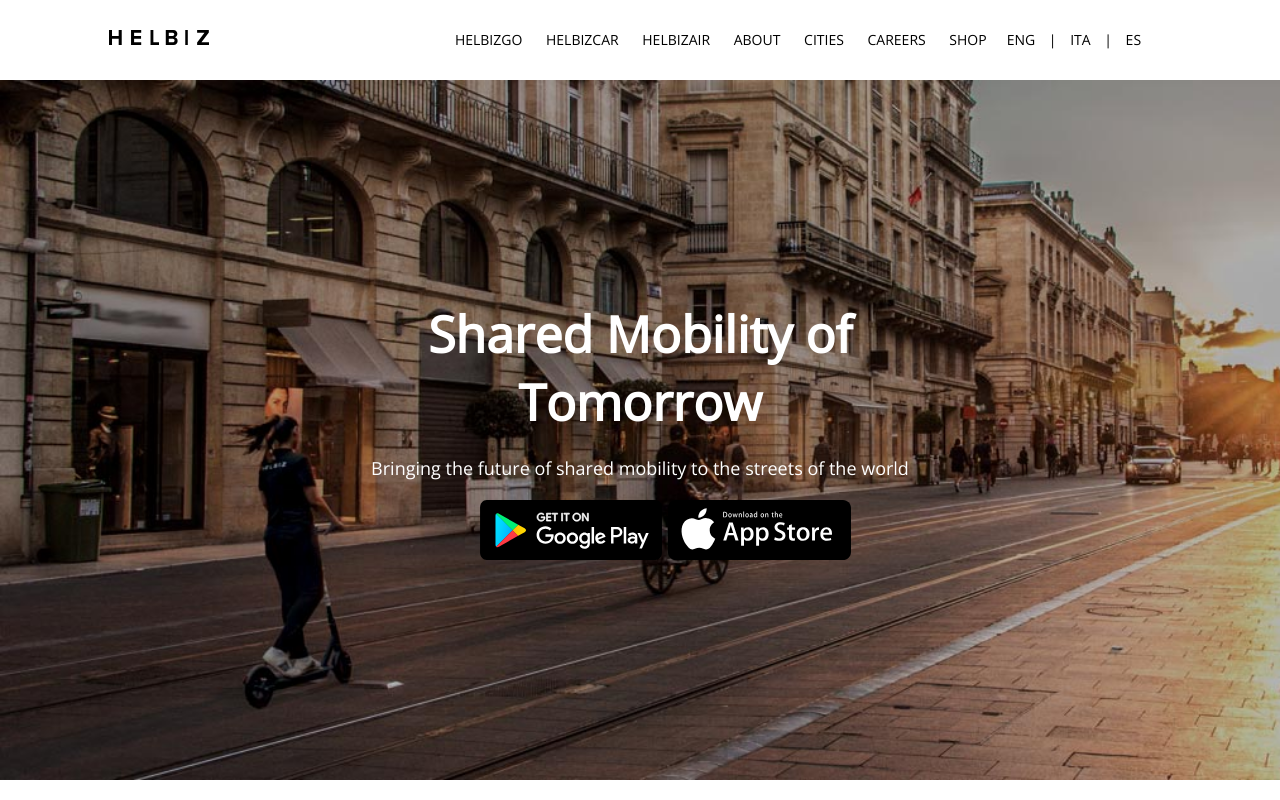
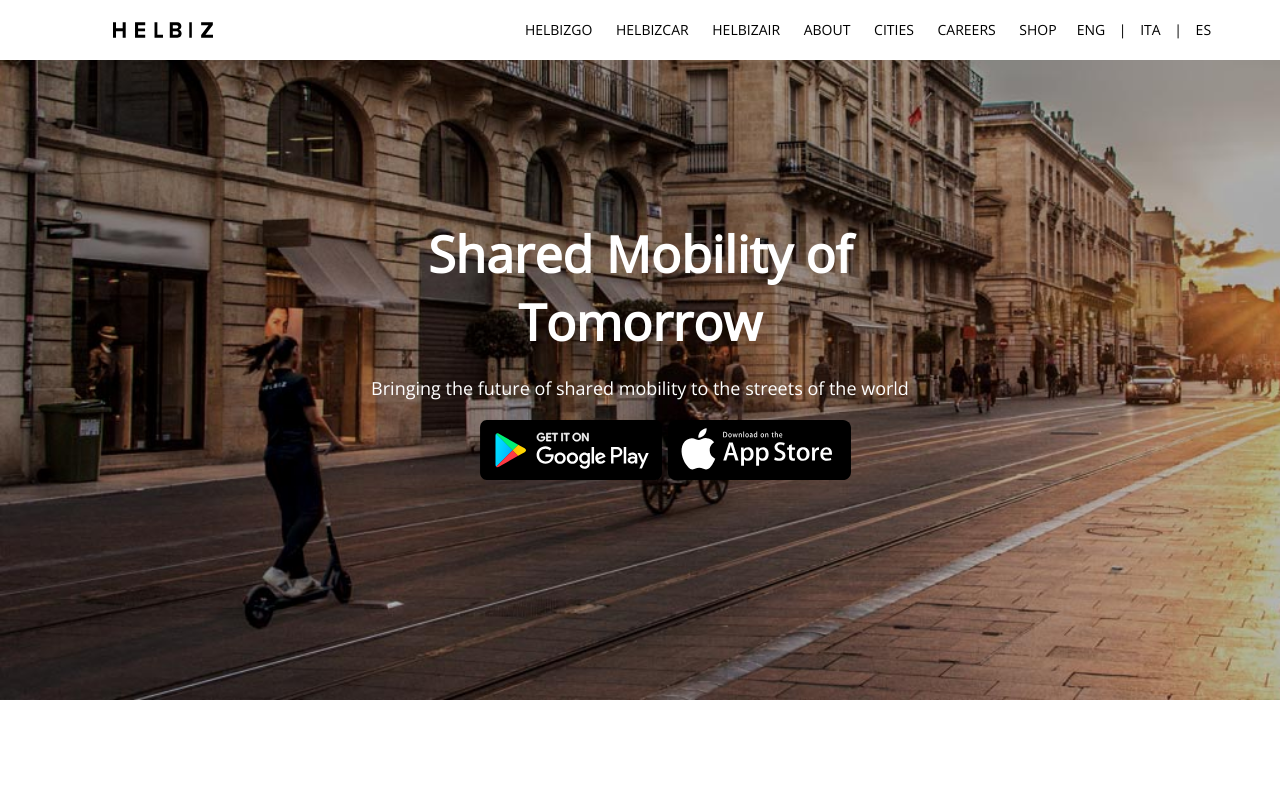
Before and after one commit to Flavionsky/html-css-helbiz, a plain HTML site: page index.html in a window 1280 px wide. Drawn offline with nearby package versions, Linux system fonts and the light colour scheme.

Commit message:
add xs visualization and fixed nav

```diff
--- a/css/style.css
+++ b/css/style.css
@@ -6,22 +6,22 @@
 body{
   font-family: 'Open Sans', sans-serif;
 }
-.ghost_align::before{
-  content: "";
-  height: 100%;
-  display: inline-block;
-  vertical-align: middle;
-}
 
 nav.container{
-  height: 80px;
-  line-height: 80px;
+  width: 100%;
+  height: 60px;
+  line-height: 60px;
   font-size: 14px;
   background-color: white;
+  position: fixed;
+  z-index: 1;
+  top: 0;
 }
 
 .logo-navbar img{
   width: 100px;
+  height:60px;
+  float: right;
 }
 
 ul.navbar{
@@ -38,6 +38,11 @@ ul.navbar li a, ul.navbar-language li a{
   padding-left: 10px;
   padding-right: 10px;
 }
+.nav-bars a{
+  text-decoration: none;
+  color: inherit;
+}
+
 .hero-bg{
   background-image: url("../img/hero-bg.jpg");
   height: 700px;
@@ -69,3 +74,7 @@ ul.navbar li a, ul.navbar-language li a{
   padding-right: 5px;
   float: left;
 }
+
+@media screen and (max-width: 768px){
+
+}
--- a/index.html
+++ b/index.html
@@ -12,11 +12,11 @@
   <body>
     <header>
       <nav class="container">
-        <div class="nav-container col-lg-12">
-          <div class="logo-navbar col-lg-2 ghost_align">
+        <div class="nav-container col-lg-12 col-xs-12">
+          <div class="logo-navbar col-lg-2 col-xs-4">
             <img src="img/logo.svg" alt="Helbiz Logo">
           </div>
-          <div class="col-lg-8">
+          <div class="col-lg-8 display-none-xs">
             <ul class="navbar">
               <li><a href="#">HELBIZGO</a></li>
               <li><a href="#">HELBIZCAR</a></li>
@@ -27,7 +27,7 @@
               <li><a href="#">SHOP</a></li>
             </ul>
           </div>
-          <div class="col-lg-2">
+          <div class="col-lg-2 display-none-xs">
             <ul class="navbar-language">
               <li><a href="#">ENG</a></li>
               <li> &vert; </li>
@@ -35,6 +35,9 @@
               <li> &vert; </li>
               <li><a href="#">ES</a></li>
             </ul>
+          </div>
+          <div class="nav-bars display-none-lg display-none-md col-xs-2 col-xs-offset-6">
+            <a href="#"><i class="fa fa-bars" aria-hidden="true"></i></a>
           </div>
         </div>
       </nav>
@@ -44,7 +47,7 @@
             <h1>Shared Mobility of Tomorrow</h1>
             <p>Bringing the future of shared mobility to the streets of the world</p>
           </div>
-          <div class="app-download col-lg-9 col-lg-offset-3">
+          <div class="app-download col-lg-9 col-lg-offset-3 col-xs-4 col-xs-offset-2">
             <div class="google-download">
               <a href="#"><img src="img/google-play.svg" alt="google download"></a>
             </div>
```
